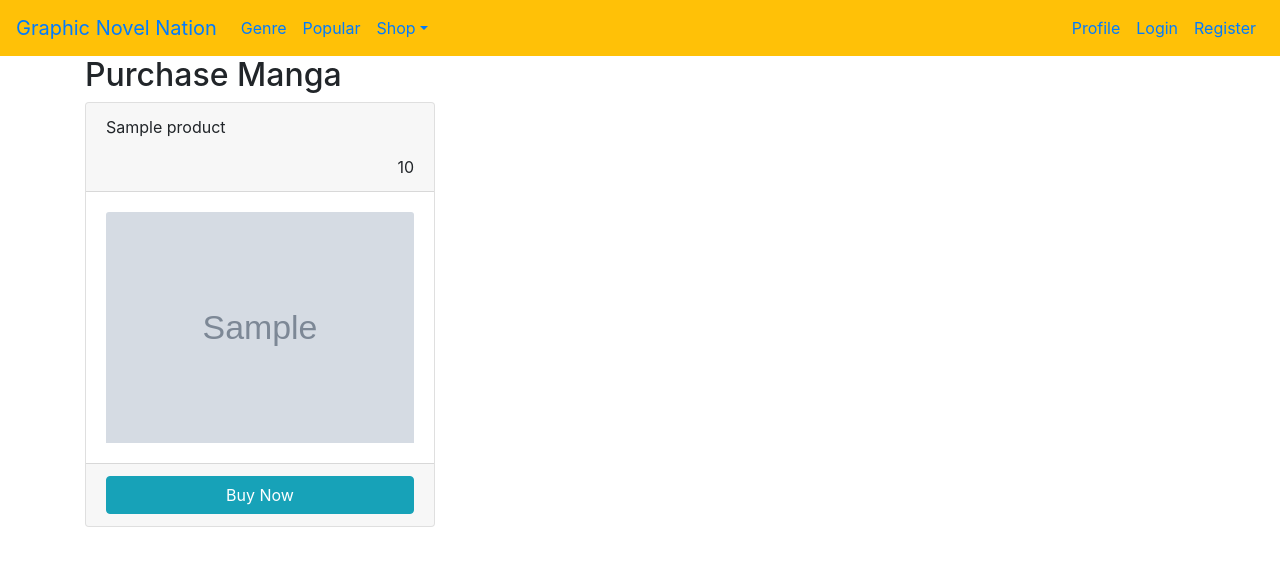
After one commit to Mdebose1/Graphic-Novel-Nation, a Flask app: template app/templates/shop/items.html in a window 1280 px wide. The commit adds this page. Shown: the top 566 px of the page. Run offline with Flask 2, Linux system fonts and the light colour scheme; the template is opened without the code that fills it: most values are stand-ins (such as "Sample title", 1, 10 or a date in 2020); grey boxes marked "Sample" are stand-in pictures; parts of the project's set-up code (start-up, migrations or seed data) failed here and were passed over; some libraries are stand-ins or nearby versions.

Commit message:
products added

```diff
--- /dev/null
+++ b/app/templates/shop/items.html
@@ -0,0 +1,27 @@
+{% extends 'layout.html' %}
+
+{% block content %}
+<h2>Purchase Manga</h2>
+
+    <div class="card-deck">
+        <div class="col-4">
+            {%for product in products  %}
+            <div class="card-deck">
+                <div class="card">
+                    <div class="card-header">
+                        <p class="card-text">{{ product.name }}</p>
+                        <span class="float-right">{{ product.price }}</span>
+                    </div>
+                    <div class="card-body">
+                        <img class="card-img-top" src="{{ product.image }}" alt="{{ product.name }}">
+                    </div>
+                    <div class="card-footer">
+                        <a href="" class="btn btn-info btn-block"> Buy Now</a>
+                    </div>
+                </div>
+            </div>
+            {% endfor %}
+        </div>
+    </div>
+
+{% endblock content %}
--- a/app/templates/snippets/navigation.html
+++ b/app/templates/snippets/navigation.html
@@ -15,6 +15,7 @@
             <li class="nav-item dropdown">
                 <a class="nav-link dropdown-toggle" href="#" id="dropdownId" data-toggle="dropdown" aria-haspopup="true" aria-expanded="false">Shop</a>
                 <div class="dropdown-menu" aria-labelledby="dropdownId">
+                    <a class="dropdown-item" href="{{ url_for('items') }}">Items</a>
                     <a class="dropdown-item" href="{{ url_for('cart') }}">Cart</a>
                     <a class="dropdown-item" href="{{ url_for('checkout') }}">Checkout</a>
                 </div>
--- a/config.py
+++ b/config.py
@@ -11,3 +11,5 @@ class Config:
         SQLALCHEMY_DATABASE_URI = os.getenv('SQLALCHEMY_DATABASE_URI').replace('postgres', 'postgresql')
     SQLALCHEMY_TRACK_MODIFICATIONS = os.getenv('SQLALCHEMY_TRACK_MODIFICATIONS')
     SECRET_KEY = os.getenv('SECRET_KEY')
+STRIPE_SK = os.getenv('STRIPE_SK')
+STRIPE_PK = os.getenv('STRIPE_PK')
--- a/requirements.txt
+++ b/requirements.txt
@@ -1,4 +1,6 @@
 alembic==1.8.0
+certifi==2022.5.18.1
+charset-normalizer==2.0.12
 click==8.1.3
 colorama==0.4.4
 Flask==2.1.2
@@ -7,11 +9,15 @@ Flask-Migrate==3.1.0
 Flask-Moment==1.0.2
 Flask-SQLAlchemy==2.5.1
 greenlet==1.1.2
+idna==3.3
 itsdangerous==2.1.2
 Jinja2==3.1.2
 Mako==1.2.0
 MarkupSafe==2.1.1
 psycopg2==2.9.3
 python-dotenv==0.20.0
+requests==2.27.1
 SQLAlchemy==1.4.37
+stripe==3.2.0
+urllib3==1.26.9
 Werkzeug==2.1.2
```
Also changed, not shown: app/blueprints/shop/routes.py (+19 -4 lines), 1 other file.
